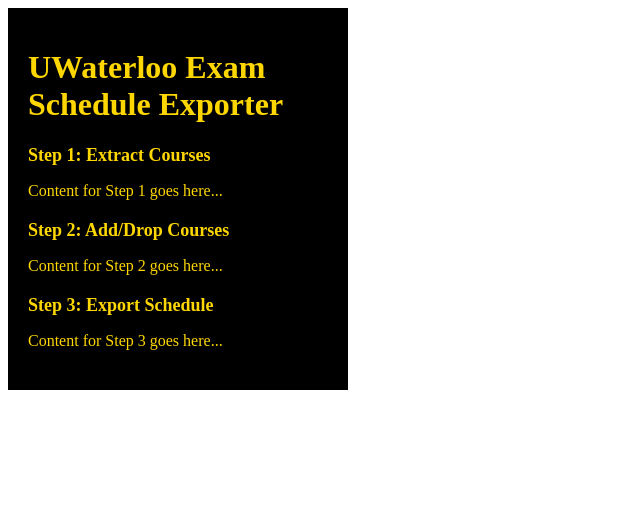
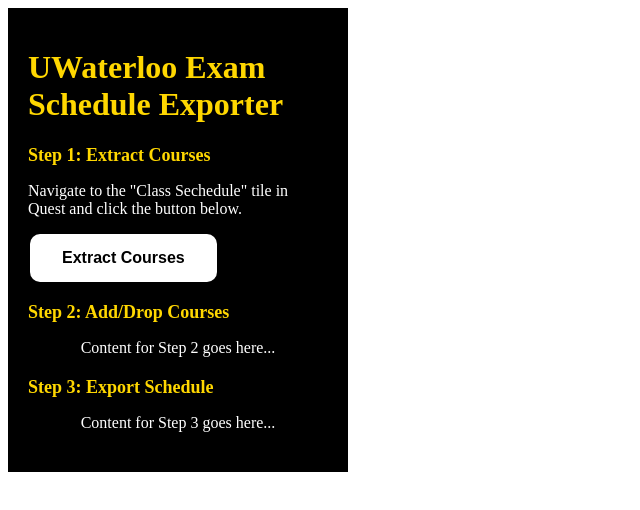
Before and after one commit to jeffrey-huang-yz/uw-exam-exporter, a React (Create React App) app in the folder frontend_react/: page / in a window 1280 px wide. Shown: the top 510 px of the page, without its empty margins (0-640 px from the left). Built offline with nearby package versions, Linux system fonts and the light colour scheme.

Commit message:
Created flask backend and chrome messaging

```diff
--- a/frontend_react/src/popup/Popup.css
+++ b/frontend_react/src/popup/Popup.css
@@ -10,7 +10,8 @@
   .title as{
     font-size: 24px;
     font-weight: bold;
-    margin-bottom: 20px;
+    margin-bottom: 2rem;
+
   }
 
   .step {
@@ -22,3 +23,47 @@
     font-weight: bold;
     margin-bottom: 10px;
   }
+
+  .step-description {
+    color: white;
+    justify-content: center;
+    align-items: center;
+    display: flex;
+    flex-direction: column;
+  }
+
+  .noselect {
+    -webkit-touch-callout: none; /* iOS Safari */
+      -webkit-user-select: none; /* Safari */
+       -khtml-user-select: none; /* Konqueror HTML */
+         -moz-user-select: none; /* Old versions of Firefox */
+          -ms-user-select: none; /* Internet Explorer/Edge */
+              user-select: none; /* Non-prefixed version, currently
+                                    supported by Chrome, Edge, Opera and Firefox */
+  }
+
+  .extract-button{
+    margin-top: 1rem;
+    background-color: white;
+    border: none;
+    color: black;
+    padding: 15px 32px;
+    text-align: center;
+    text-decoration: none;
+    display: inline-block;
+    font-size: 16px;
+    margin: 4px 2px;
+    cursor: pointer;
+    font-weight: 700;
+    border-radius: 10px;
+    justify-content: center;
+    align-items: center;
+    display: flex;
+    flex-direction: column;
+  }
+
+  .extract-button:hover {
+    background-color: gold;
+    box-shadow: 0 0 20px gold;
+    transition: background-color 0.3s ease;
+  }
--- a/frontend_react/src/popup/Popup.tsx
+++ b/frontend_react/src/popup/Popup.tsx
@@ -4,20 +4,42 @@ import React from 'react';
 import './Popup.css';
 
 const Popup: React.FC = () => {
+
+  // On Extract Courses click
+  const handleExtractCourses = () => {
+    // Add your functionality here
+    console.log('clicked Extract Courses button');
+
+    chrome.runtime.sendMessage({ action: 'CopyText' }, (response) => {
+      console.log('response from background script:', response);
+
+      chrome.runtime.sendMessage({ action: 'ExtractCourses', data:{response} }, (courses) => {
+        console.log('Response received in popup:', courses);
+
+        if (courses) {
+
+        }
+
+    });
+    });
+  };
+
+
   return (
-    <div className="popup-container">
+    <div className="popup-container noselect" >
       <h1 className="title">UWaterloo Exam Schedule Exporter</h1>
       <div className="step">
         <h2 className="step-header">Step 1: Extract Courses</h2>
-        <p>Content for Step 1 goes here...</p>
+        <p className='step-description'>Navigate to the "Class Sechedule" tile in Quest and click the button below.</p>
+        <button className="extract-button" onClick={handleExtractCourses}>Extract Courses</button>
       </div>
       <div className="step">
         <h2 className="step-header">Step 2: Add/Drop Courses</h2>
-        <p>Content for Step 2 goes here...</p>
+        <p className='step-description'>Content for Step 2 goes here...</p>
       </div>
       <div className="step">
         <h2 className="step-header">Step 3: Export Schedule</h2>
-        <p>Content for Step 3 goes here...</p>
+        <p className='step-description'>Content for Step 3 goes here...</p>
       </div>
     </div>
 )};
```
Also changed, not shown: frontend_react/src/scripts/content-script.ts (+2 -5 lines), frontend_react/src/service-worker.ts (+23 -18 lines), 1 other file (tests, documents, lock files or other folders).
